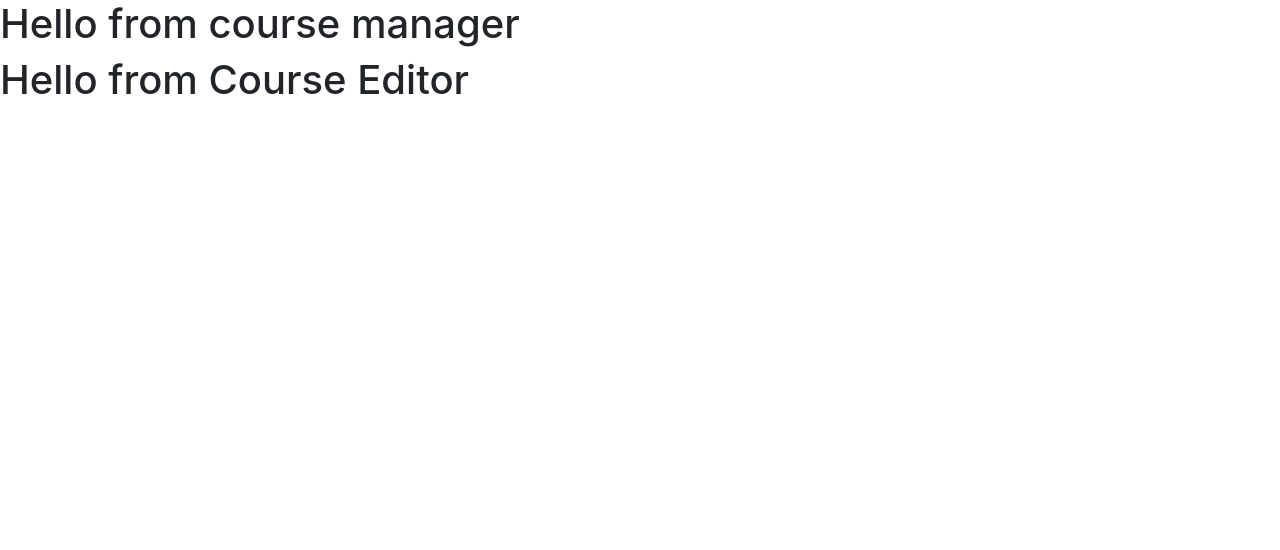
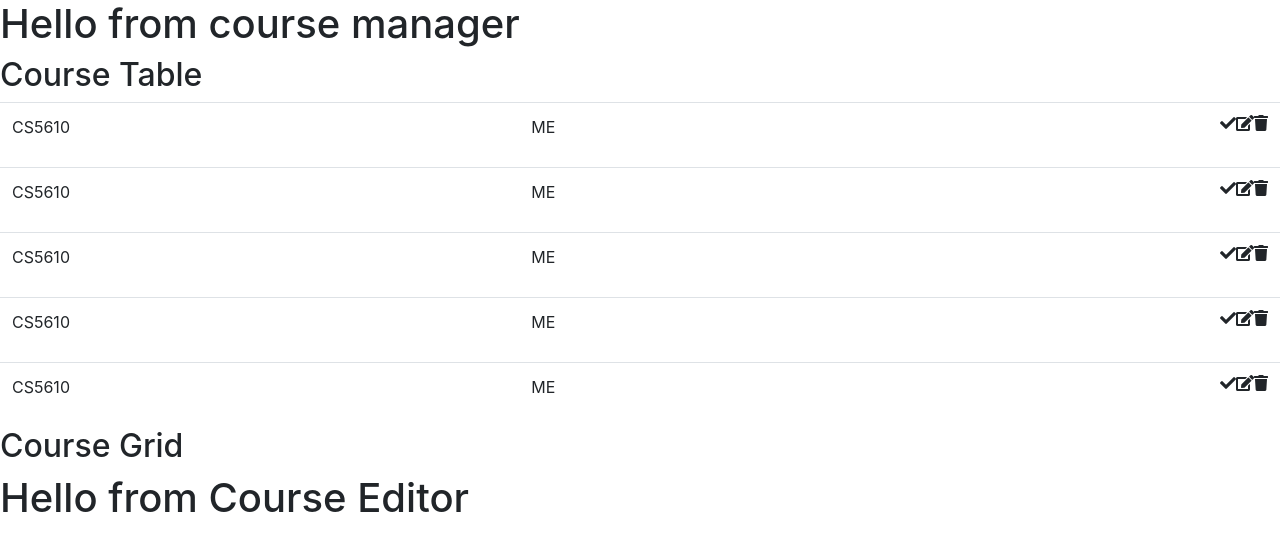
Before and after one commit to varshithauppula96/wbdv-sp21-02-varshithauppula-client-react, a React (Create React App) app: page / in a window 1280 px wide. Shown: the top 550 px of the page. Built offline with nearby package versions, Linux system fonts and the light colour scheme.

Commit message:
table added

```diff
--- /dev/null
+++ b/src/components/course-grid.js
@@ -0,0 +1,8 @@
+import React from 'react'
+
+const CourseGrid =()=>{
+    return(
+        <h2>Course Grid</h2>
+    )
+}
+export default CourseGrid
--- a/src/components/course-manager.js
+++ b/src/components/course-manager.js
@@ -1,9 +1,16 @@
 import React from 'react'
-
+import CourseTable from "./course-table";
+import CourseGrid from "./course-grid";
 class CourseManager extends React.Component{
     render(){
         return(
+            <div>
             <h1>Hello from course manager</h1>
+                <CourseTable/>
+                <CourseGrid/>
+            </div>
+
+
         )
     }
 }
--- /dev/null
+++ b/src/components/course-row.js
@@ -0,0 +1,18 @@
+import React from 'react';
+
+const CourseRow =()=>{
+    return(
+        <div>
+            <table className="table">
+                <tr>
+                    <td>CS5610</td>
+                    <td>ME</td>
+                    <td ><i className=" float-right fa fa-trash"> </i>
+                        <i className=" float-right fas fa-edit"> </i>
+                        <i className=" float-right fas fa-check"> </i> </td>
+                </tr>
+            </table>
+        </div>
+    )
+}
+export default CourseRow
--- /dev/null
+++ b/src/components/course-table.js
@@ -0,0 +1,18 @@
+import React from 'react';
+import CourseRow from "./course-row";
+
+export default class CourseTable extends React.Component {
+    render() {
+        return (
+            <div>
+            <h2>Course Table</h2>
+            <CourseRow/>
+                <CourseRow/>
+                <CourseRow/>
+                <CourseRow/>
+                <CourseRow/>
+            </div>
+        )
+
+    }
+}
```
